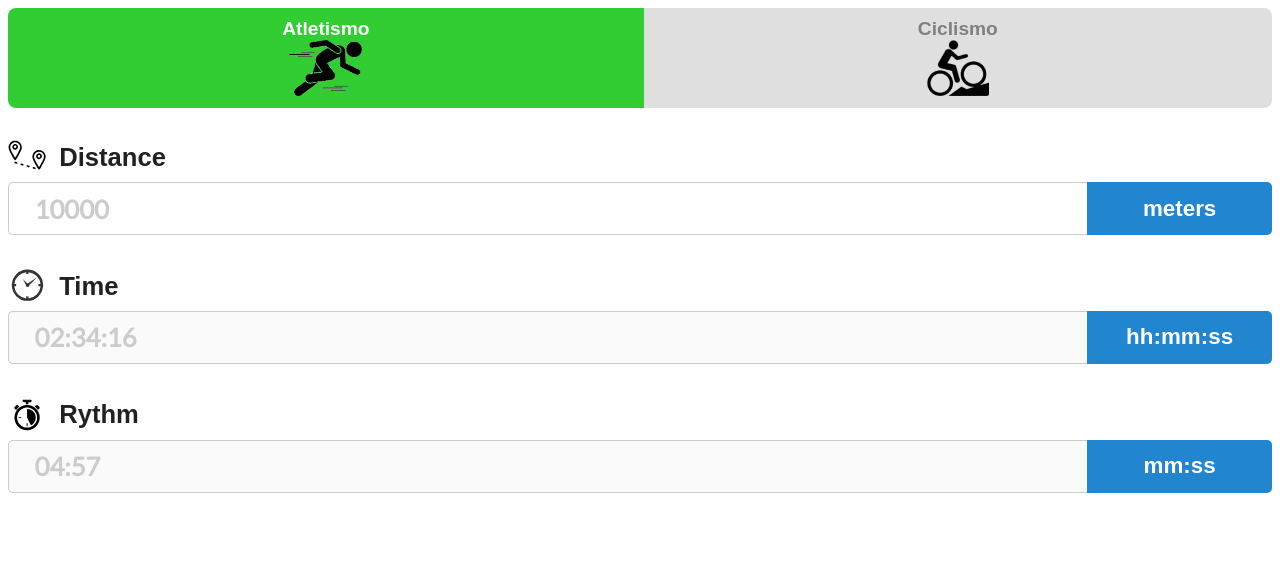
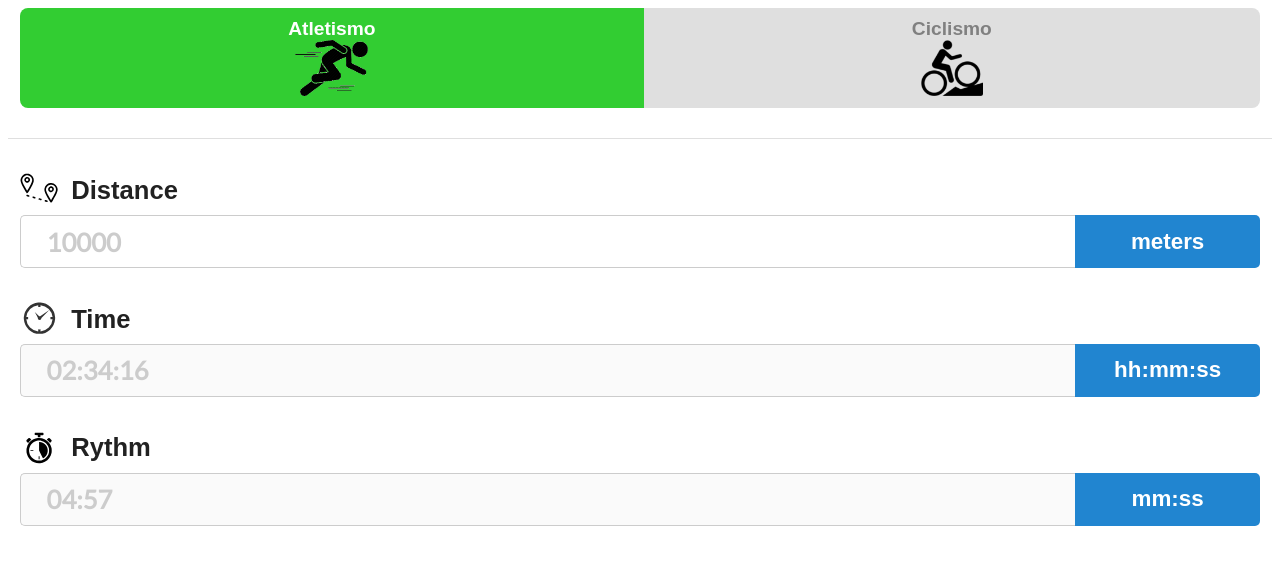
Before and after one commit to jorgesc/PaceCalculator, a React (Create React App) app: page / in a window 1280 px wide. Shown: the top 564 px of the page. Built offline with nearby package versions, Linux system fonts and the light colour scheme; a web font is replaced by a local one.

Commit message:
Added LeftPanelWrapper

```diff
--- a/src/App.tsx
+++ b/src/App.tsx
@@ -7,6 +7,7 @@ import store from "./redux/store";
 
 import SportSelectorWrapper from "./components/SportSelectorWrapper";
 import InputFieldsWrapper from "./components/InputFieldsWrapper";
+import LeftPanelWrapper from "./components/LeftPanelWrapper";
 
 import DistanceIcon from "./static/icon-distance.svg";
 
@@ -25,8 +26,7 @@ const App: React.FC = () => {
     <Provider store={store}>
       <div className="App">
         <GlobalStyles />
-        <SportSelectorWrapper />
-        <InputFieldsWrapper />
+        <LeftPanelWrapper />
       </div>
     </Provider>
   );
--- /dev/null
+++ b/src/components/LeftPanelWrapper.tsx
@@ -0,0 +1,31 @@
+import React from "react";
+import styled from "styled-components";
+
+import SportSelectorWrapper from "./SportSelectorWrapper";
+import InputFieldsWrapper from "./InputFieldsWrapper";
+
+const Separator = styled.div`
+  height: 1px;
+  background-color: #dfdfdf;
+  margin-bottom: 32px;
+`;
+
+const ComponentWrapper = styled.div`
+  margin: 0px 12px 0px 12px;
+`;
+
+const LeftPanelWrapper = () => {
+  return (
+    <div>
+      <ComponentWrapper>
+        <SportSelectorWrapper />
+      </ComponentWrapper>
+      <Separator />
+      <ComponentWrapper>
+        <InputFieldsWrapper />
+      </ComponentWrapper>
+    </div>
+  );
+};
+
+export default LeftPanelWrapper;
```
